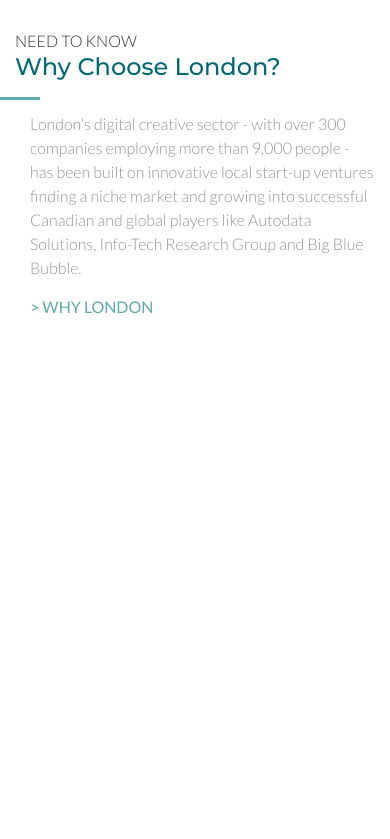
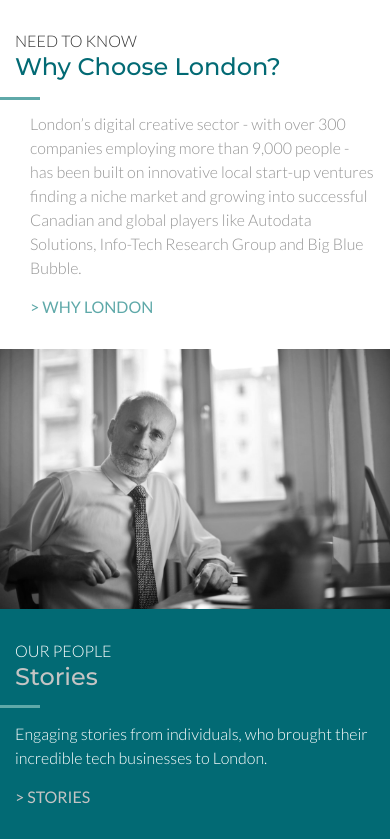
Before and after one commit to jaoueis/fwyllie_ledc, a PHP site: page / in a window 390 px wide. Shown: the part 609-1448 px from the top of the page. Before the commit the page ends 923 px from the top, so only its background shows below. Run offline with PHP 8.4, Linux system fonts and the light colour scheme.

Commit message:
set up home stories mobile

```diff
--- a/css/styles.css
+++ b/css/styles.css
@@ -28,6 +28,15 @@
   margin: 0; }
   @media screen and (min-width: 40rem) {
     .h2-grey {
+      font-size: 2rem; } }
+
+.h2-grey-light {
+  font-family: "Montserrat", sans-serif;
+  font-size: 1.5rem;
+  color: #c4c4c4;
+  margin: 0; }
+  @media screen and (min-width: 40rem) {
+    .h2-grey-light {
       font-size: 2rem; } }
 
 .p-white {
@@ -61,6 +70,17 @@
     .span-title {
       font-size: 1.125rem; } }
 
+.span-title-white {
+  font-family: "Lato", sans-serif;
+  font-size: 1rem;
+  font-weight: 300;
+  color: white;
+  margin: 0;
+  text-transform: uppercase; }
+  @media screen and (min-width: 40rem) {
+    .span-title-white {
+      font-size: 1.125rem; } }
+
 .cta {
   font-family: "Lato", sans-serif;
   font-size: 1rem;
@@ -69,6 +89,16 @@
   text-transform: uppercase; }
   @media screen and (min-width: 40rem) {
     .cta {
+      font-size: 1.125rem; } }
+
+.cta-grey-light {
+  font-family: "Lato", sans-serif;
+  font-size: 1rem;
+  color: #c4c4c4;
+  margin: 0;
+  text-transform: uppercase; }
+  @media screen and (min-width: 40rem) {
+    .cta-grey-light {
       font-size: 1.125rem; } }
 
 .header-wrap {
@@ -215,7 +245,6 @@ body.no-scroll {
     z-index: 1;
     left: 0;
     background: #5fa9a9;
-    bottom: auto;
     top: 28%; }
     @media screen and (min-width: 62rem) {
       .home-why .left-hr {
@@ -239,3 +268,27 @@ body.no-scroll {
 
 .home-why-gutter {
   background: #5fa9a9; }
+
+.home-stories-img-wrap {
+  background: url("../images/biz_guy.jpg") no-repeat center/cover;
+  height: 260px; }
+
+.home-stories-text-wrap {
+  background: #026a74;
+  padding: 30px 15px; }
+  .home-stories-text-wrap h2 {
+    margin-bottom: 30px; }
+  .home-stories-text-wrap .left-hr {
+    content: "";
+    width: 40px;
+    height: 3px;
+    position: absolute;
+    z-index: 1;
+    left: 0;
+    background: #5fa9a9;
+    top: 42%; }
+    @media screen and (min-width: 62rem) {
+      .home-stories-text-wrap .left-hr {
+        width: 120px; } }
+  .home-stories-text-wrap p {
+    margin-bottom: 15px; }
--- a/index.php
+++ b/index.php
@@ -3,6 +3,7 @@
 include('sections/header.html');
 include('sections/home-banner.html');
 include('sections/home-why.html');
+include('sections/home-stories.html');
 
 ?>
 
--- a/sass/_global.scss
+++ b/sass/_global.scss
@@ -48,6 +48,16 @@ $lato: 'Lato', sans-serif;
     }
 }
 
+.h2-grey-light {
+    font-family: $mont;
+    font-size: 1.5rem;
+    color: #c4c4c4;
+    margin: 0;
+    @media screen and (min-width: 40rem) {
+        font-size: 2rem;
+    }
+}
+
 .p-white {
     font-family: $lato;
     font-size: 1rem;
@@ -82,10 +92,33 @@ $lato: 'Lato', sans-serif;
     }
 }
 
+.span-title-white {
+    font-family: $lato;
+    font-size: 1rem;
+    font-weight: 300;
+    color: white;
+    margin: 0;
+    text-transform: uppercase;
+    @media screen and (min-width: 40rem) {
+        font-size: 1.125rem;
+    }
+}
+
 .cta {
     font-family: $lato;
     font-size: 1rem;
     color: $light-blue;
+    margin: 0;
+    text-transform: uppercase;
+    @media screen and (min-width: 40rem) {
+        font-size: 1.125rem;
+    }
+}
+
+.cta-grey-light {
+    font-family: $lato;
+    font-size: 1rem;
+    color: #c4c4c4;
     margin: 0;
     text-transform: uppercase;
     @media screen and (min-width: 40rem) {
--- /dev/null
+++ b/sass/_home-stories.scss
@@ -0,0 +1,20 @@
+.home-stories-img-wrap {
+    background: url("../images/biz_guy.jpg") no-repeat center/cover;
+    height: 260px;
+}
+
+.home-stories-text-wrap {
+    background: $dark-blue;
+    padding: 30px 15px;
+    h2 {
+        margin-bottom: 30px;
+    }
+    .left-hr {
+        @include left-hr;
+        background: $light-blue;
+        top: 42%;
+    }
+    p {
+        margin-bottom: 15px;
+    }
+}
--- a/sass/_home-why.scss
+++ b/sass/_home-why.scss
@@ -13,7 +13,6 @@
     .left-hr {
         @include left-hr;
         background: $light-blue;
-        bottom: auto;
         top: 28%;
         @media screen and(min-width: 40rem) {
             top: 36%;
--- a/sass/styles.scss
+++ b/sass/styles.scss
@@ -2,3 +2,4 @@
 @import "header";
 @import "banner";
 @import "home-why";
+@import "home-stories";
--- a/sections/home-stories.html
+++ b/sections/home-stories.html
@@ -1,3 +1,14 @@
 <div class="container-fluid home-stories-wrap">
+    <section class="row">
+        <div class="col-12 home-stories-img-wrap">
 
+        </div>
+        <div class="col-12 home-stories-text-wrap">
+            <span class="span-title-white">our people</span>
+            <h2 class="h2-grey-light">Stories</h2>
+            <div class="left-hr"></div>
+            <p class="p-white">Engaging stories from individuals, who brought their incredible tech businesses to London.</p>
+            <a href="#" class="cta-grey-light">> stories</a>
+        </div>
+    </section>
 </div>
```
Also changed, not shown: images/biz_guy.jpg.
